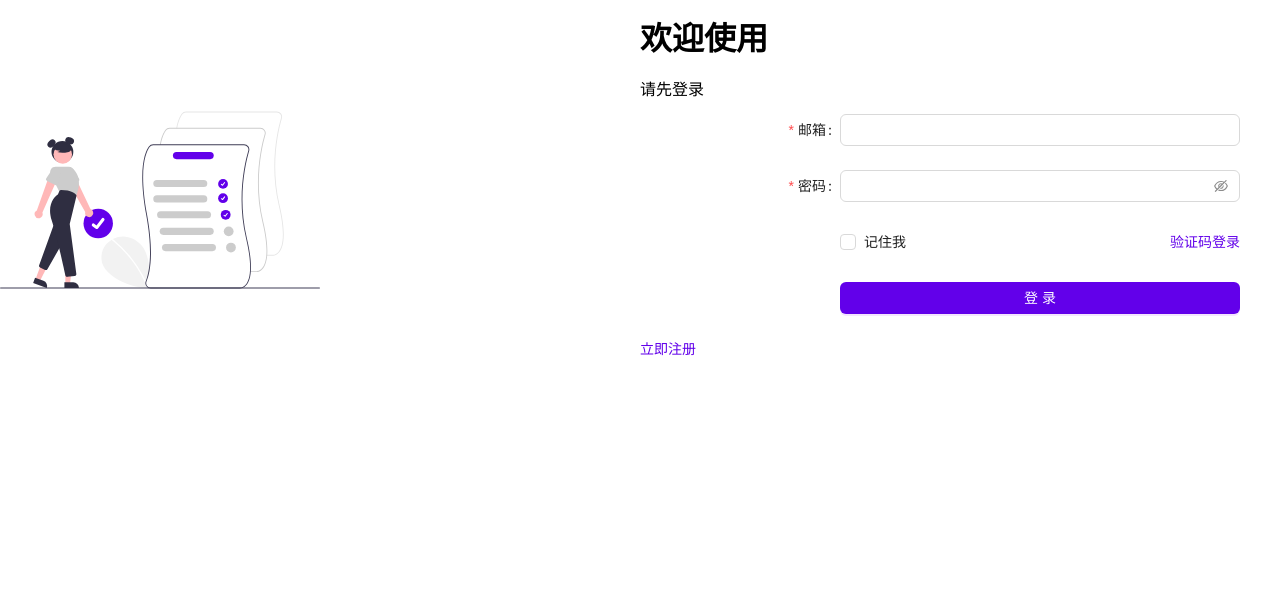
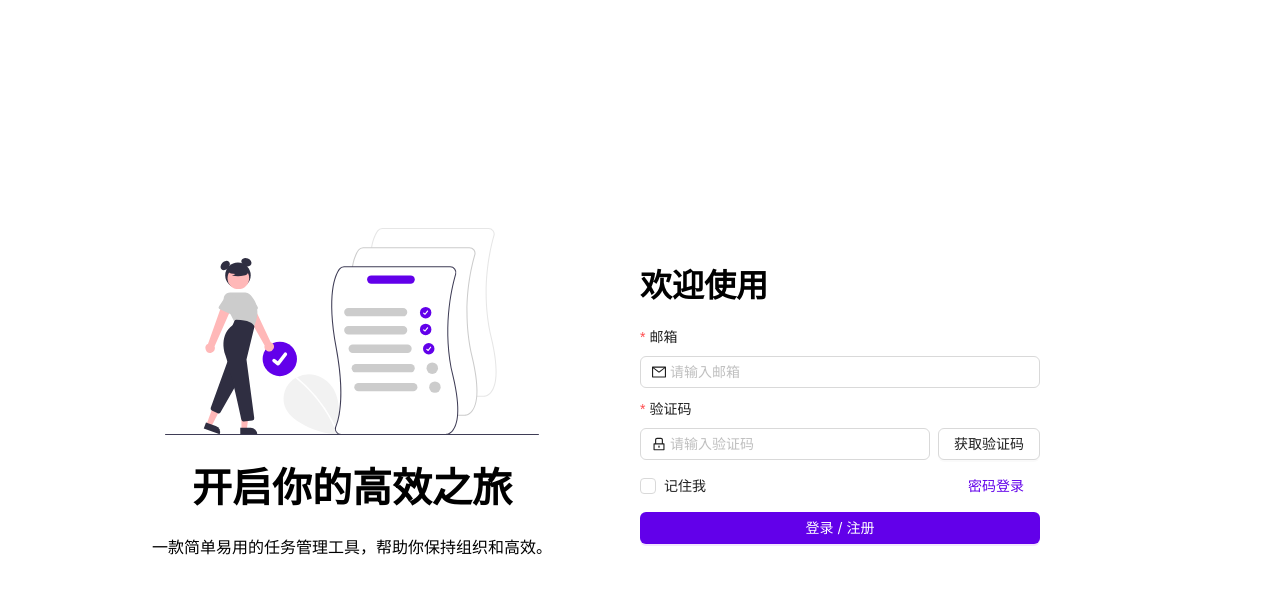
Before and after one commit to free-booter/react_todo, a React (Vite) app: page /login in a window 1280 px wide. Shown: the top 594 px of the page. Built offline with nearby package versions, Linux system fonts and the light colour scheme.

Commit message:
登录页样式修改

```diff
--- a/src/views/Login/components/Form/index.less
+++ b/src/views/Login/components/Form/index.less
@@ -0,0 +1,5 @@
+.login-form {
+    .ant-form-item {
+        margin-bottom: 10px;
+    }
+}
--- a/src/views/Login/components/Form/index.tsx
+++ b/src/views/Login/components/Form/index.tsx
@@ -1,6 +1,7 @@
-import { Button, Checkbox, Form, Input } from "antd";
+import { Button, Checkbox, Form, Input, message } from "antd";
 import "./index.less";
-import { Link } from "react-router-dom";
+import { LockOutlined, MailOutlined } from "@ant-design/icons";
+import { useEffect, useState } from "react";
 
 type FieldType = {
   email?: string;
@@ -10,31 +11,83 @@ type FieldType = {
 };
 
 export default function LoginForm() {
+
+  const [isCodeLogin, setIsCodeLogin] = useState(true);
+  // 处理倒计时
+  const [countdown, setCountdown] = useState(0);
+  const handleSendCode = async () => {
+    // 触发邮箱校验
+    const { error } = await useForm.validateFields(["email"]);
+    if (error) return;
+
+    if (countdown === 0) {
+      setCountdown(60);
+    }
+  };
+  useEffect(() => {
+    if (countdown > 0) {
+      setTimeout(() => setCountdown(countdown - 1), 1000);
+    } else {
+      setCountdown(0);
+    }
+  }, [countdown]);
+  // 处理登录
+  const [useForm] = Form.useForm();
+  const handleLogin = () => {
+    console.log("登录", useForm.getFieldsValue());
+  };
+
   return (
     <div className="login-form">
       <Form
         name="basic"
-        labelCol={{ span: 8 }}
-        wrapperCol={{ span: 16 }}
-        style={{ maxWidth: 600 }}
+        layout="vertical"
+        style={{ maxWidth: 400 }}
         initialValues={{ remember: true }}
         autoComplete="off"
+        form={useForm}
+        onFinish={handleLogin}
       >
         <Form.Item<FieldType>
           label="邮箱"
           name="email"
-          rules={[{ required: true, message: "请输入邮箱!" }]}
+          rules={[
+            { required: true, message: "请输入邮箱!" },
+            { type: "email", message: "请输入正确的邮箱!" },
+          ]}
         >
-          <Input />
+          <Input prefix={<MailOutlined />} placeholder="请输入邮箱" />
         </Form.Item>
 
-        <Form.Item<FieldType>
-          label="密码"
-          name="password"
-          rules={[{ required: true, message: "请输入密码!" }]}
-        >
-          <Input.Password />
-        </Form.Item>
+        {
+          isCodeLogin ? (
+            <Form.Item<FieldType>
+              label="验证码"
+              name="code"
+              rules={[
+                { required: true, message: "请输入验证码!" },
+                { min: 6, message: "验证码长度不能小于6位!" },
+              ]}
+            >
+              <div className="flex items-center">
+                <Input prefix={<LockOutlined />} placeholder="请输入验证码" />
+                <Button className="ml-2" onClick={handleSendCode}>{countdown > 0 ? `${countdown}s后重新获取` : "获取验证码"}</Button>
+              </div>
+            </Form.Item>
+          ) : (
+            <Form.Item<FieldType>
+              label="密码"
+              name="password"
+              rules={[
+                { required: true, message: "请输入密码!" },
+                { min: 6, message: "密码长度不能小于6位!" },
+              ]}
+            >
+              <Input.Password prefix={<LockOutlined />} placeholder="请输入密码" />
+            </Form.Item>
+          )
+        }
+
 
         <Form.Item<FieldType>
           name="remember"
@@ -43,16 +96,19 @@ export default function LoginForm() {
         >
           <div className="flex justify-between items-center">
             <Checkbox>记住我</Checkbox>
-            <Link to="/register">验证码登录</Link>
+            <Button type="link" onClick={() => setIsCodeLogin(!isCodeLogin)} style={{ color: "#6200ea" }}>
+              {isCodeLogin ? "密码登录" : "验证码登录"}
+            </Button>
           </div>
         </Form.Item>
 
         <Form.Item label={null}>
           <Button className="w-full" type="primary" htmlType="submit">
-            登录
+            {
+              isCodeLogin ? "登录 / 注册" : "登录"
+            }
           </Button>
         </Form.Item>
-        <Link to="/register">立即注册</Link>
       </Form>
     </div>
   );
--- a/src/views/Login/components/Panel/index.tsx
+++ b/src/views/Login/components/Panel/index.tsx
@@ -6,7 +6,6 @@ export default function LoginPanel() {
     <div className="login-panel">
       <div className="login-panel-title">
         <h1>欢迎使用</h1>
-        <p>请先登录</p>
       </div>
       <LoginForm />
     </div>
--- a/src/views/Login/index.less
+++ b/src/views/Login/index.less
@@ -1,13 +1,27 @@
 .login-page {
   width: 100vw;
   height: 100vh;
+  min-height: 700px;
+  align-items: center;
+  padding: 0 5vw;
+  box-sizing: border-box;
+
   .login-left {
     flex: 1;
+    text-align: center;
+
     img {
-      width: 50%;
-      height: 50%;
+      width: 65%;
+    }
+
+    .login-left-text {
+      h1 {
+        font-size: 2.5rem;
+        font-weight: 600;
+      }
     }
   }
+
   .login-right {
     flex: 1;
   }
--- a/src/views/Login/index.tsx
+++ b/src/views/Login/index.tsx
@@ -6,8 +6,13 @@ function Login() {
   return (
     <div className="login-page flex">
       <div className="login-left">
-        {/* 添加图片 */}
         <img src={todoList} alt="" />
+        <div className="login-left-text">
+          <h1>开启你的高效之旅</h1>
+          <p>
+            一款简单易用的任务管理工具，帮助你保持组织和高效。
+          </p>
+        </div>
       </div>
       <div className="login-right">
         <LoginPanel />
```
Also changed, not shown: 1 other file (tests, documents, lock files or other folders).
